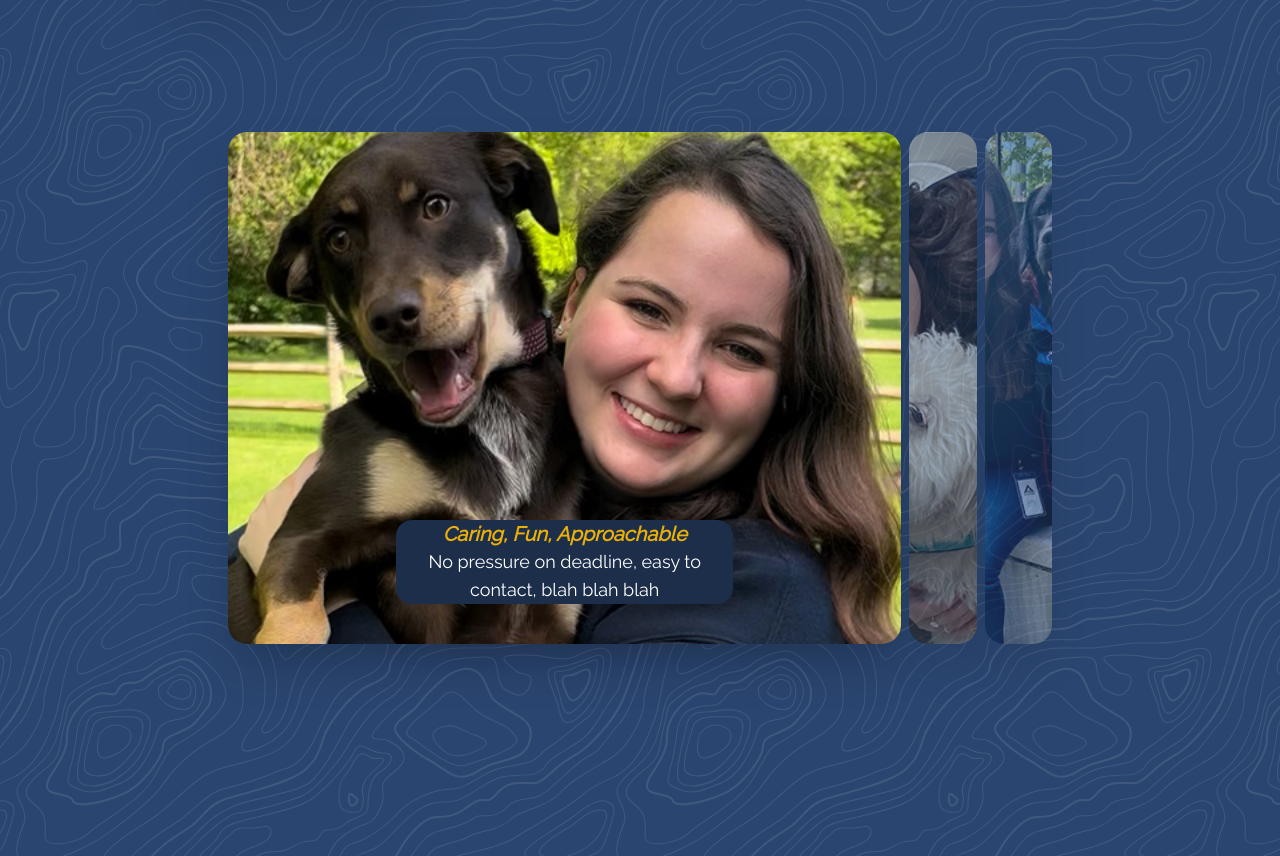
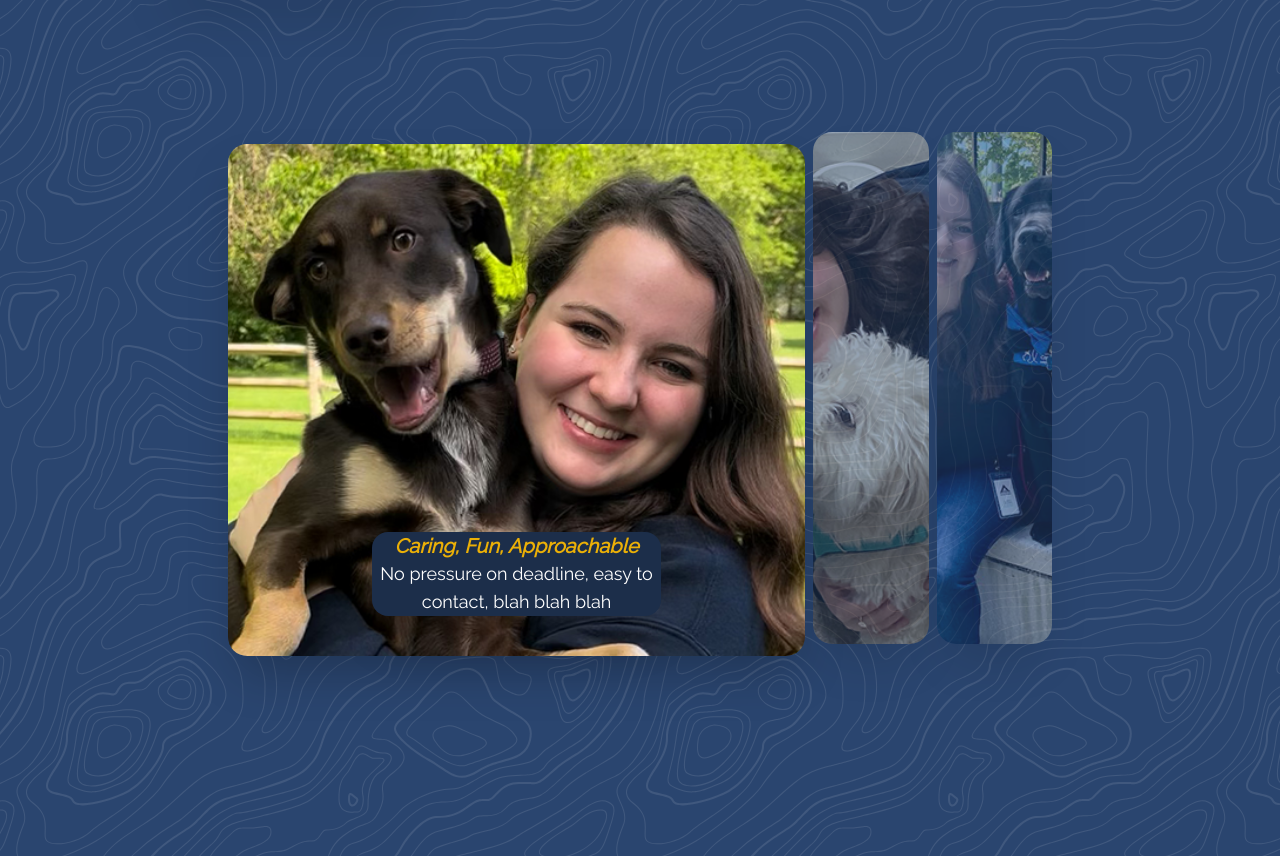
Before and after one commit to MitchellGruner/Averys-Pet-Sitting, a Next.js app: page /dog in a window 1280 px wide. Shown: the part 760-1616 px from the top of the page. Built offline with nearby package versions, Linux system fonts and the light colour scheme.

Commit message:
enlarge non active slides, add margin-top for active

```diff
--- a/app/styles/dog/PhotoCallout.scss
+++ b/app/styles/dog/PhotoCallout.scss
@@ -1,7 +1,7 @@
 #photoCallout {
     .slide {
         border-radius: 1.2em;
-        flex: 1;
+        flex: 2;
         transition: all 500ms ease-in-out;
 
         div {
@@ -16,6 +16,7 @@
 
     .slide.active {
         flex: 10;
+        margin-top: 1em;
     }
 
     .slide.active .absolute {
```
